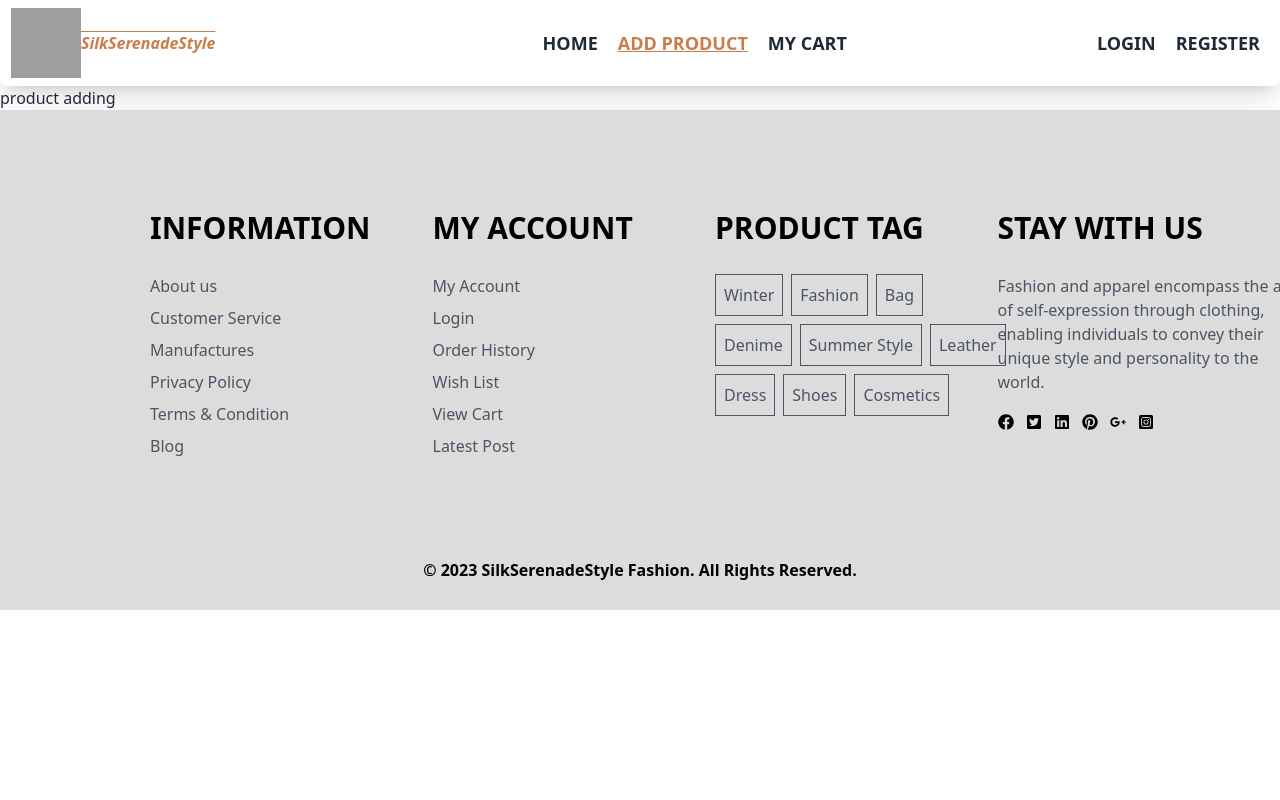
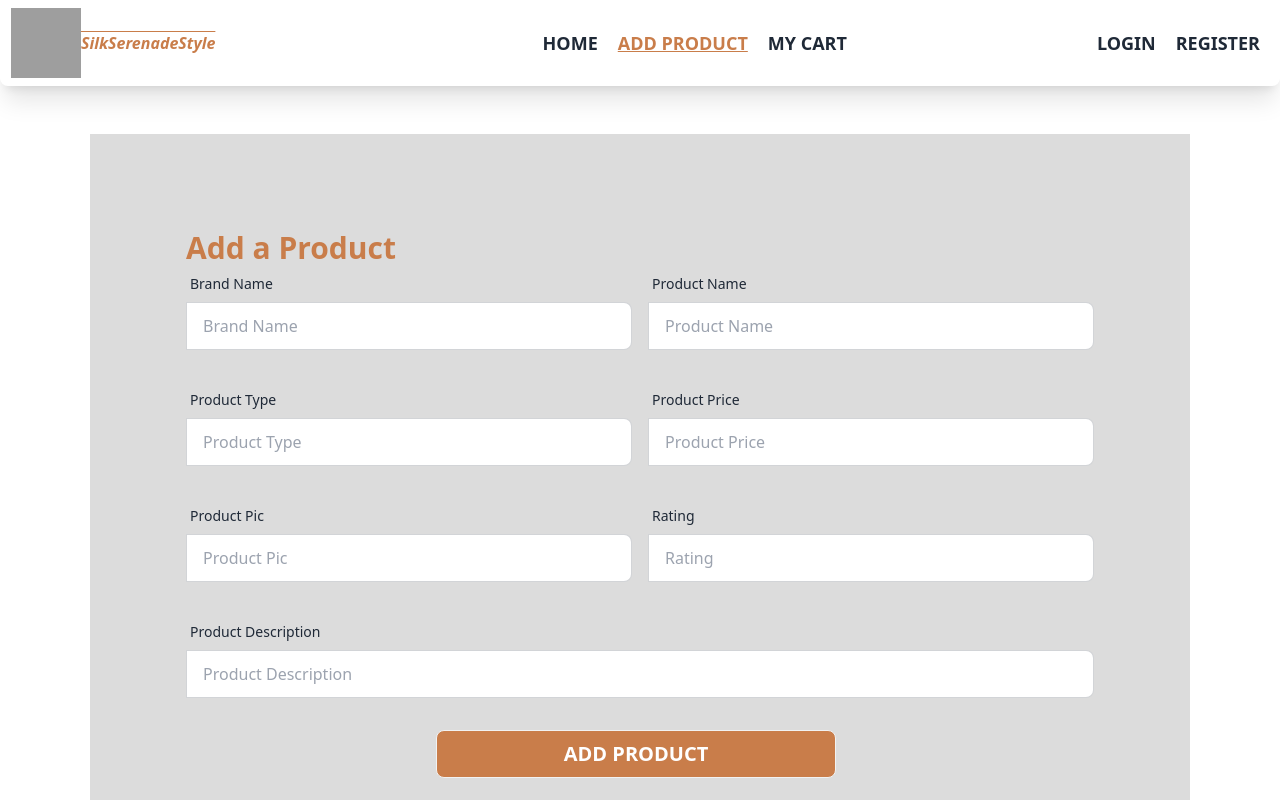
Before and after one commit to ShoroveTajmen/A10-BrandShop-Client-Side, a React app: page /addProduct in a window 1280 px wide. Shown: the top 800 px of the page. Built offline with nearby package versions, Linux system fonts and the light colour scheme; grey boxes are pictures that could not be loaded; the HTML template or start-up script is replaced by a standard one.

Commit message:
add product page design done

```diff
--- a/src/Pages/AddProduct/AddProduct.jsx
+++ b/src/Pages/AddProduct/AddProduct.jsx
@@ -1,11 +1,119 @@
-
-
 const AddProduct = () => {
-    return (
-        <div>
-            <h2>product adding</h2>
+  return (
+    <div className="bg-[#DCDCDC] p-24 w-[1100px] mx-auto mt-12 mb-12">
+      <h2 className="text-3xl font-extrabold text-[#c97d4a]">Add a Product</h2>
+      <form >
+        {/* brand name and product name */}
+        <div className="flex mb-8">
+          <div className="form-control w-1/2">
+            <label className="label">
+              <span className="label-text">Brand Name</span>
+            </label>
+            <label className="input-group">
+              <input
+                type="text"
+                name="brand"
+                placeholder="Brand Name"
+                className="input input-bordered w-full"
+              />
+            </label>
+          </div>
+          <div className="form-control w-1/2 ml-4">
+            <label className="label">
+              <span className="label-text">Product Name</span>
+            </label>
+            <label className="input-group">
+              <input
+                type="text"
+                name="productName"
+                placeholder="Product Name"
+                className="input input-bordered w-full"
+              />
+            </label>
+          </div>
         </div>
-    );
+        {/* product type and product price row */}
+        <div className="flex mb-8">
+          <div className="form-control w-1/2">
+            <label className="label">
+              <span className="label-text">Product Type</span>
+            </label>
+            <label className="input-group">
+              <input
+                type="text"
+                name="type"
+                placeholder="Product Type"
+                className="input input-bordered w-full"
+              />
+            </label>
+          </div>
+          <div className="form-control w-1/2 ml-4">
+            <label className="label">
+              <span className="label-text">Product Price</span>
+            </label>
+            <label className="input-group">
+              <input
+                type="text"
+                name="price"
+                placeholder="Product Price"
+                className="input input-bordered w-full"
+              />
+            </label>
+          </div>
+        </div>
+        {/* product pic and rating row */}
+        <div className="flex mb-8">
+          <div className="form-control w-1/2">
+            <label className="label">
+              <span className="label-text">Product Pic</span>
+            </label>
+            <label className="input-group">
+              <input
+                type="text"
+                name="productPic"
+                placeholder="Product Pic"
+                className="input input-bordered w-full"
+              />
+            </label>
+          </div>
+          <div className="form-control w-1/2 ml-4">
+            <label className="label">
+              <span className="label-text">Rating</span>
+            </label>
+            <label className="input-group">
+              <input
+                type="text"
+                name="rating"
+                placeholder="Rating"
+                className="input input-bordered w-full"
+              />
+            </label>
+          </div>
+        </div>
+        {/* form photo url */}
+        <div className="mb-8">
+          <div className="form-control w-full">
+            <label className="label">
+              <span className="label-text">Product Description</span>
+            </label>
+            <label className="input-group">
+              <input
+                type="text"
+                name="description"
+                placeholder="Product Description"
+                className="input input-bordered w-full"
+              />
+            </label>
+          </div>
+        </div>
+        <input
+          type="submit"
+          value="Add Product"
+          className="btn font-bold text-xl bg-[#c97d4a] text-white w-[400px] ml-[250px]"
+        />
+      </form>
+    </div>
+  );
 };
 
 export default AddProduct;
```
